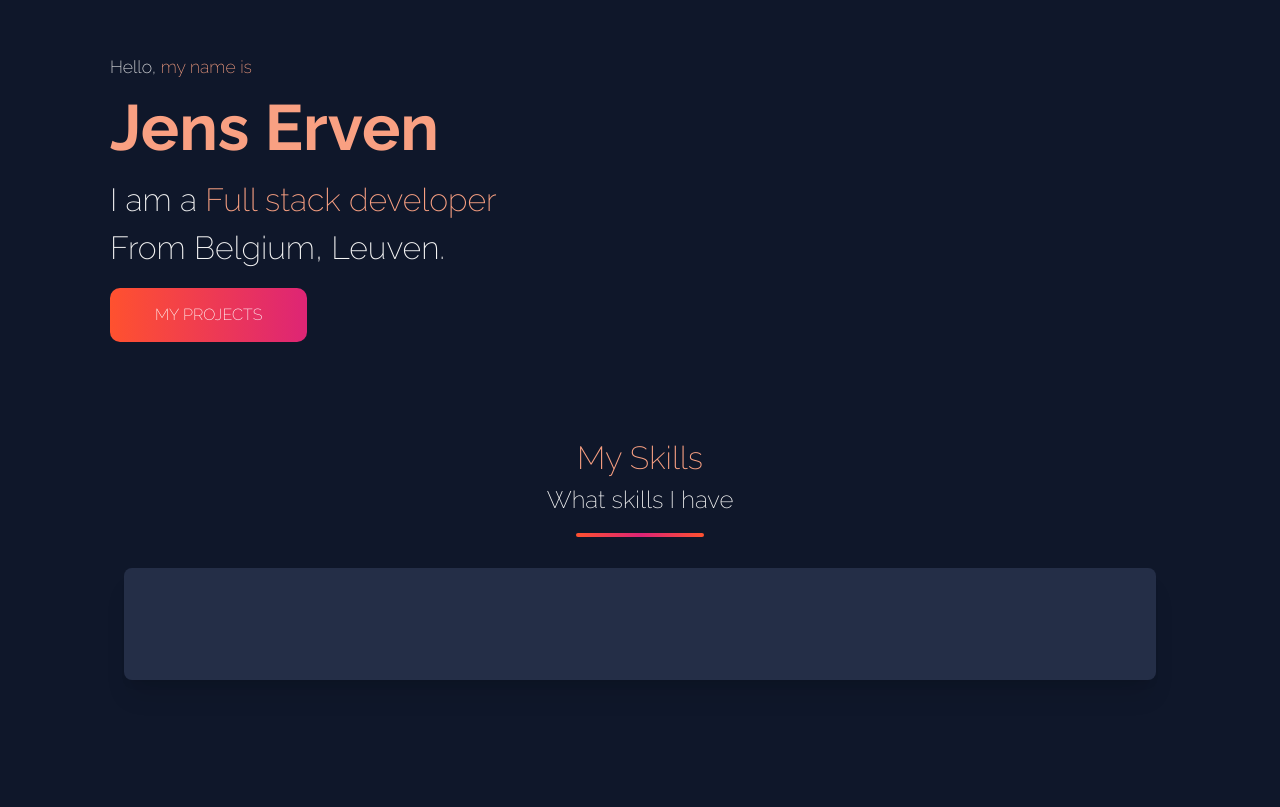
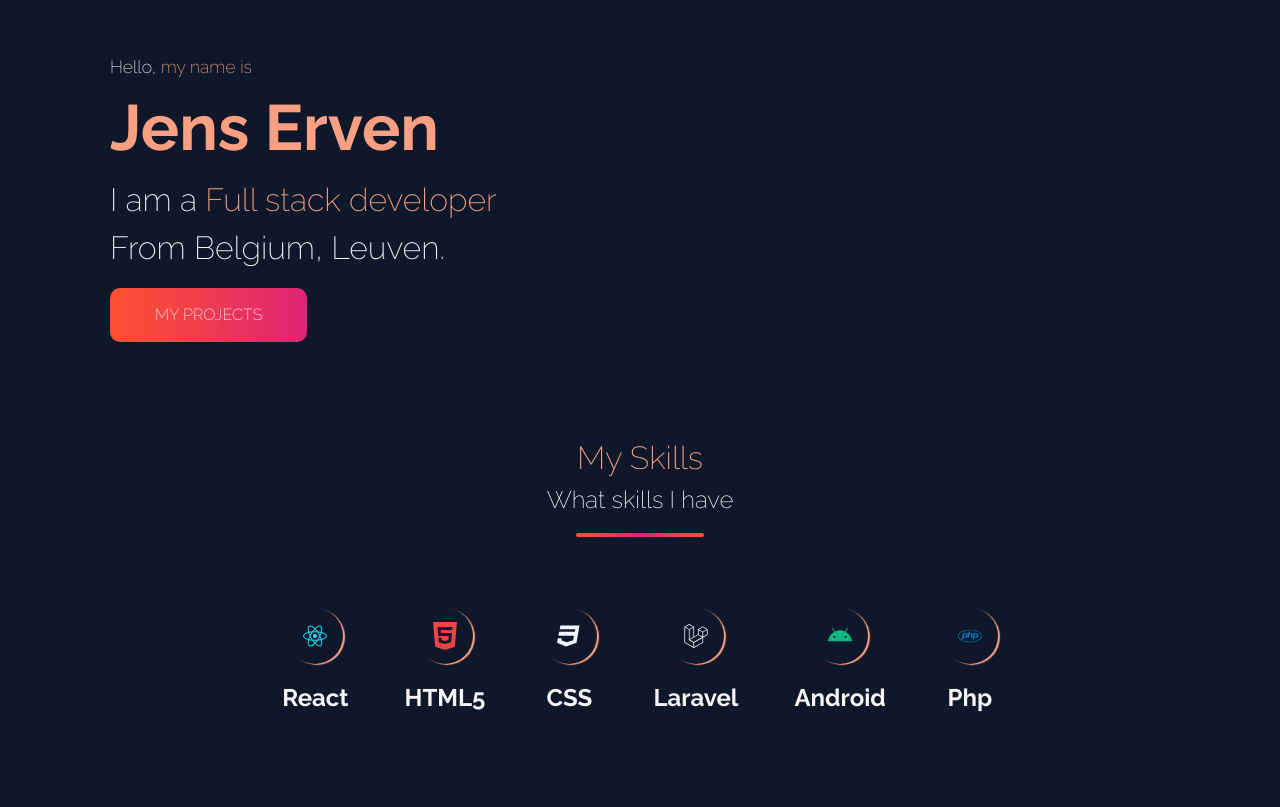
Before and after one commit to JensErven/jenserven-portfolio-website, a Next.js app: page / in a window 1280 px wide. Shown: the part 145-952 px from the top of the page. Built offline with nearby package versions, Linux system fonts and the light colour scheme.

Commit message:
mySkills icons added

```diff
--- a/src/components/MySkills.tsx
+++ b/src/components/MySkills.tsx
@@ -3,8 +3,57 @@ import Image from "next/image";
 import React, { useState } from "react";
 import SkillCard from "./SkillCard";
 import "../../styles/MySkills.css";
+import {
+  FaAndroid,
+  FaArrowRight,
+  FaHtml5,
+  FaJava,
+  FaReact,
+  FaLaravel,
+  FaArrowLeft,
+  FaPhp,
+  FaCss3,
+} from "react-icons/fa";
 
 const MySkills = () => {
+  const skillsInfo = [
+    {
+      title: "React",
+      description:
+        "Building dynamic and interactive web applications using React for a seamless user experience.",
+      icon: <FaReact size={40} className="fill-cyan-400" />,
+    },
+    {
+      title: "HTML5",
+      description:
+        "Proficient in HTML5, the foundation of web development, to create structured and accessible web pages.",
+      icon: <FaHtml5 size={40} className="fill-red-500" />,
+    },
+    {
+      title: "CSS",
+      description:
+        "Developing robust web applications with Laravel, focusing on scalability and maintainability.",
+      icon: <FaCss3 size={40} className="fill-slate-100" />,
+    },
+    {
+      title: "Laravel",
+      description:
+        "Developing robust web applications with Laravel, focusing on scalability and maintainability.",
+      icon: <FaLaravel size={40} className="fill-slate-100" />,
+    },
+    {
+      title: "Android",
+      description:
+        "Developing robust web applications with Laravel, focusing on scalability and maintainability.",
+      icon: <FaAndroid size={40} className="fill-emerald-500" />,
+    },
+    {
+      title: "Php",
+      description:
+        "Developing robust web applications with Laravel, focusing on scalability and maintainability.",
+      icon: <FaPhp size={40} className="fill-sky-600" />,
+    },
+  ];
   const [rotation, setRotation] = useState(0);
 
   // Function to handle button clicks and update the rotation
@@ -21,10 +70,11 @@ const MySkills = () => {
       <h5>What skills I have</h5>
       <div className="underline-div"></div>
       <div className="relative w-full rounded-lg">
-        <div
-          className="mt-4 px-24 py-14 grid grid-cols-1 md:grid-cols-3 lg:grid-cols-3 xl:grid-cols-3 gap-x-8 gap-y-14 rounded-lg shadow-xl"
-          style={{ backgroundColor: "#242e47" }}
-        ></div>
+        <div className=" relative  flex flex-wrap items-center justify-center gap-14 py-14 ">
+          {skillsInfo.map((skill, index) => (
+            <SkillCard key={index} skillInfo={skill} />
+          ))}
+        </div>
       </div>
     </section>
   );
--- a/src/components/SkillCard.tsx
+++ b/src/components/SkillCard.tsx
@@ -1,18 +1,22 @@
 import React from "react";
+import {
+  FaAndroid,
+  FaArrowRight,
+  FaHtml5,
+  FaJava,
+  FaReact,
+} from "react-icons/fa";
 
-const SkillCard = () => {
+const SkillCard = ({ skillInfo }: { skillInfo: any }) => {
   return (
-    <div className="text-left">
+    <div className="text-center  flex flex-col items-center">
       <div
-        className="w-14 h-14 bg-slate-900 rounded-full hover:rotate-12 ease-in-out 1s"
+        className="w-14 h-14 bg-slate-900 rounded-full hover:rotate-12 ease-in-out 1s justify-center items-center flex p-4"
         style={{ boxShadow: "2px 1px 1px #f9a082" }}
-      ></div>
-      <h4 className="mt-4">Lorem ipsum dolor sit.</h4>
-      <p>
-        Lorem ipsum dolor sit amet, consectetur adipisicing elit. Labore quos
-        tempore a dolore ipsa amet consequuntur fugiat eveniet minima rerum
-        expedita itaque optio.
-      </p>
+      >
+        {skillInfo.icon}
+      </div>
+      <h4 className="mt-4">{skillInfo.title}</h4>
     </div>
   );
 };
```
